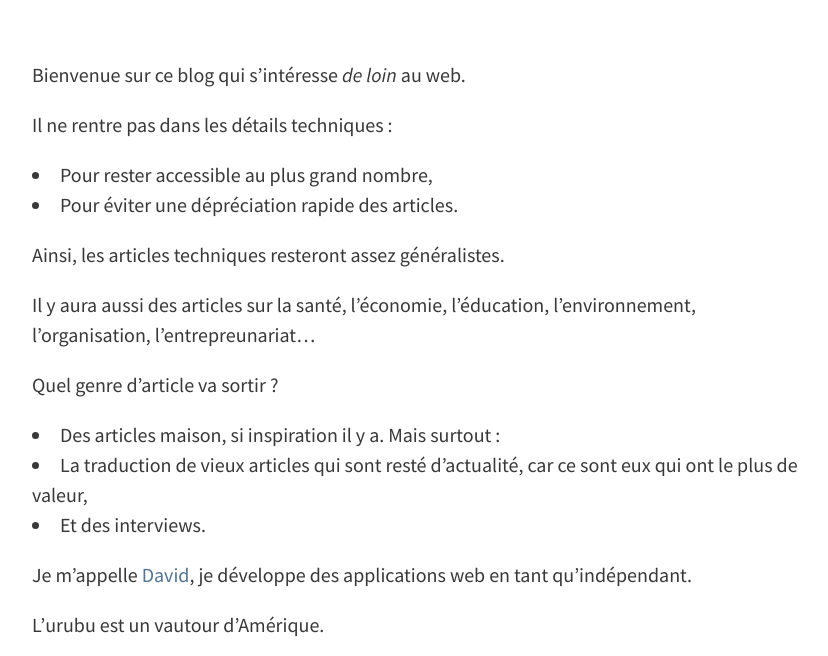
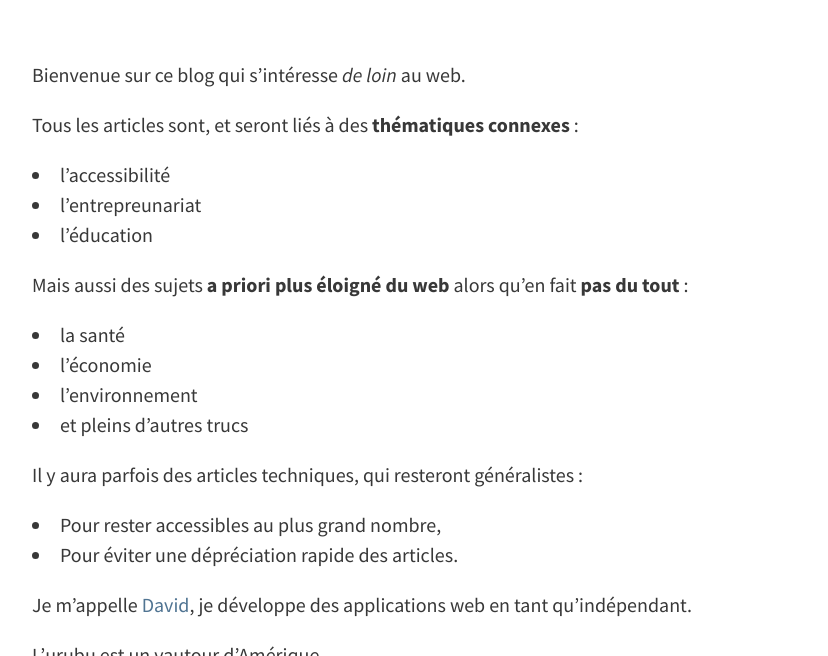
Before and after one commit to bdavidxyz/urubu, a Jekyll site: the page built from pages/about.md, in a window 1280 px wide and 900 px high, scrolled down 248 px, cut to the strip 148-804 px from the top of the window. Shown: the whole strip, without its empty margins (224-1052 px from the left). Built offline with Jekyll 4.4.1, drawn with Linux system fonts in a browser that asks for light colours.

Commit message:
new things

```diff
--- a/pages/about.md
+++ b/pages/about.md
@@ -8,21 +8,22 @@ tags: []
 
 Bienvenue sur ce blog qui s'intéresse <i>de loin</i> au web.
 
-Il ne rentre pas dans les détails techniques :
+Tous les articles sont, et seront liés à des <strong>thématiques connexes</strong> :
+ - l'accessibilité
+ - l'entrepreunariat
+ - l'éducation
 
- - Pour rester accessible au plus grand nombre,
+Mais aussi des sujets <strong>a priori plus éloigné du web</strong> alors qu'en fait <strong>pas du tout</strong> :
+ - la santé
+ - l'économie
+ - l'environnement
+ - et pleins d'autres trucs
+
+Il y aura parfois des articles techniques, qui resteront généralistes :
+
+ - Pour rester accessibles au plus grand nombre,
  - Pour éviter une dépréciation rapide des articles.
 
-Ainsi, les articles techniques resteront assez généralistes.
-
-Il y aura aussi des articles sur la santé, l'économie, l'éducation, l'environnement, l'organisation, l'entrepreunariat...
-
-Quel genre d'article va sortir ?
-
-
- - Des articles maison, si inspiration il y a. Mais surtout :
- - La traduction de vieux articles qui sont resté d'actualité, car ce sont eux qui ont le plus de valeur,
- - Et des interviews.
 
 Je m'appelle <a href="http://bdavidxyz.com">David</a>, je développe des applications web en tant qu'indépendant.
 
```
Also changed, not shown: _posts/2018-04-25-agissez-avec-prudence.md (+1 -1 lines), pages/legal.html (+19 -1 lines).
